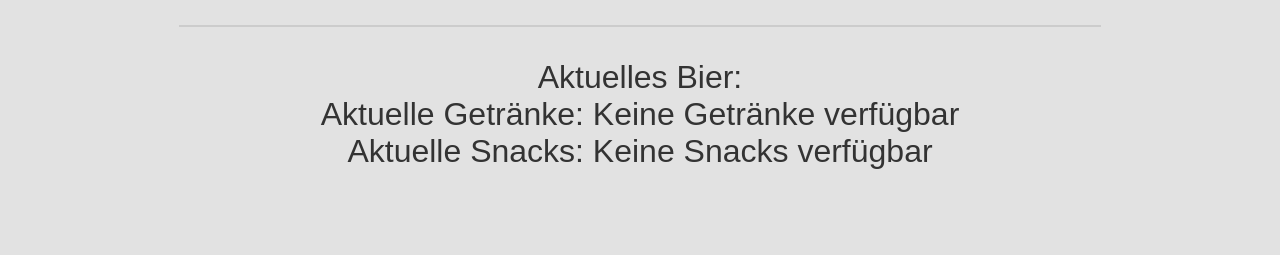
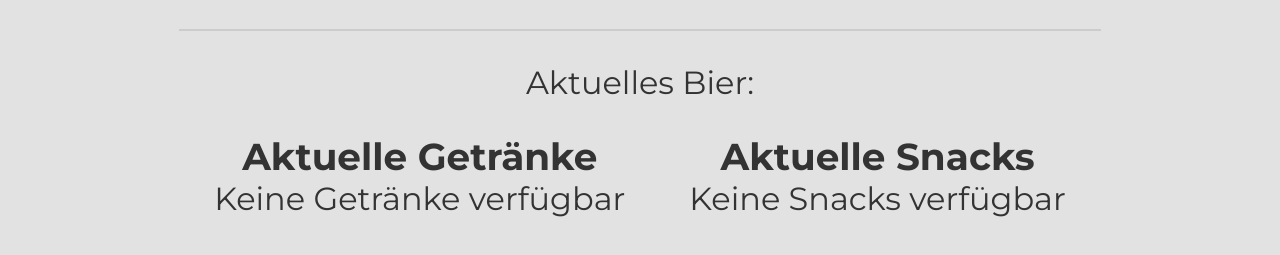
Before and after one commit to R4Tobi/sumpf-bar, a Vue app in the folder vue/: page / in a window 1280 px wide. Shown: the part 929-1184 px from the top of the page. Built offline with nearby package versions, Linux system fonts and the light colour scheme; no server answers.

Commit message:
added CSS

```diff
--- a/vue/index.html
+++ b/vue/index.html
@@ -6,11 +6,14 @@
     <meta name="viewport" content="width=device-width, initial-scale=1.0">
     <title>SUMPF Bar</title>
     <style>
+      @import url('https://fonts.googleapis.com/css2?family=Montserrat:wght@400;700&display=swap');
+
       body {
         margin: 0;
         font-family: 'Montserrat', sans-serif;
         overflow-x: hidden;
       }
+
       * {
         margin: 0;
         padding: 0;
--- a/vue/src/components/ArticleLightComponent.vue
+++ b/vue/src/components/ArticleLightComponent.vue
@@ -3,15 +3,22 @@
         <div class="header">Aktuelles Sortiment</div>
         <hr />
         <div class="content">
-            <p>
-                Aktuelles Bier: {{ beer }}<br />
-            </p>
-            <p>
-                Aktuelle Getränke: {{ drinks.join(', ') || 'Keine Getränke verfügbar' }}<br />
-            </p>
-            <p>
-                Aktuelle Snacks: {{ snacks.join(', ') || 'Keine Snacks verfügbar' }}<br />
-            </p>
+            <div class="row">
+                <p>
+                    Aktuelles Bier: {{ beer }}<br />
+                </p>
+            </div>
+
+            <div class="row">
+                <div>
+                    <h3>Aktuelle Getränke</h3>
+                    {{ drinks.join(', ') || 'Keine Getränke verfügbar' }}<br />
+                </div>
+                <div>
+                    <h3>Aktuelle Snacks</h3>
+                    {{ snacks.join(', ') || 'Keine Snacks verfügbar' }}<br />
+                </div>
+            </div>
         </div>
     </div>
 </template>
@@ -54,4 +61,13 @@ hr {
     color: #333333;
     text-align: center;
 }
+
+.row {
+    display: flex;
+    flex-direction: row;
+    justify-content: space-around;
+    gap: 4rem;
+    width: 100%;
+    margin-bottom: 2rem;
+}
 </style>
```
